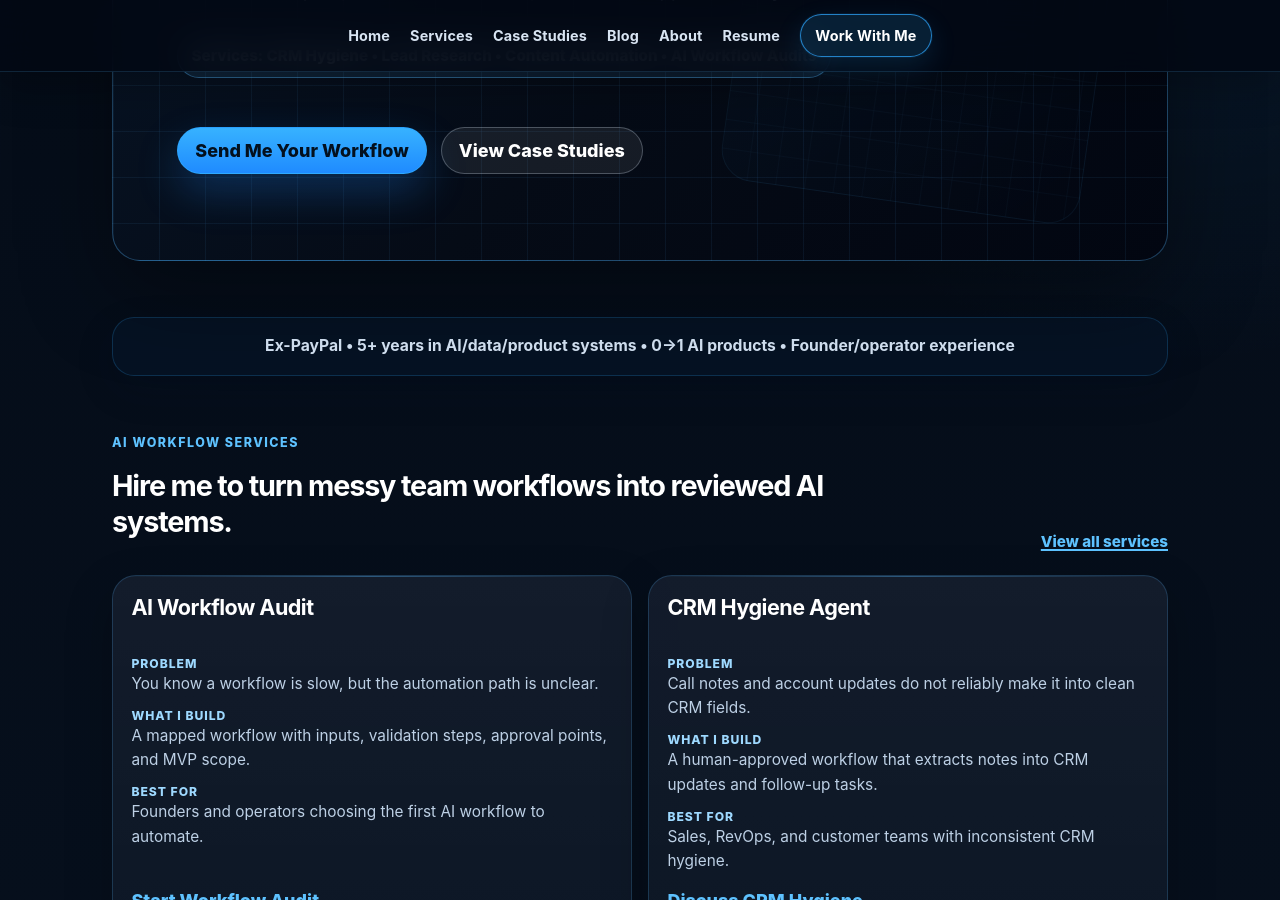
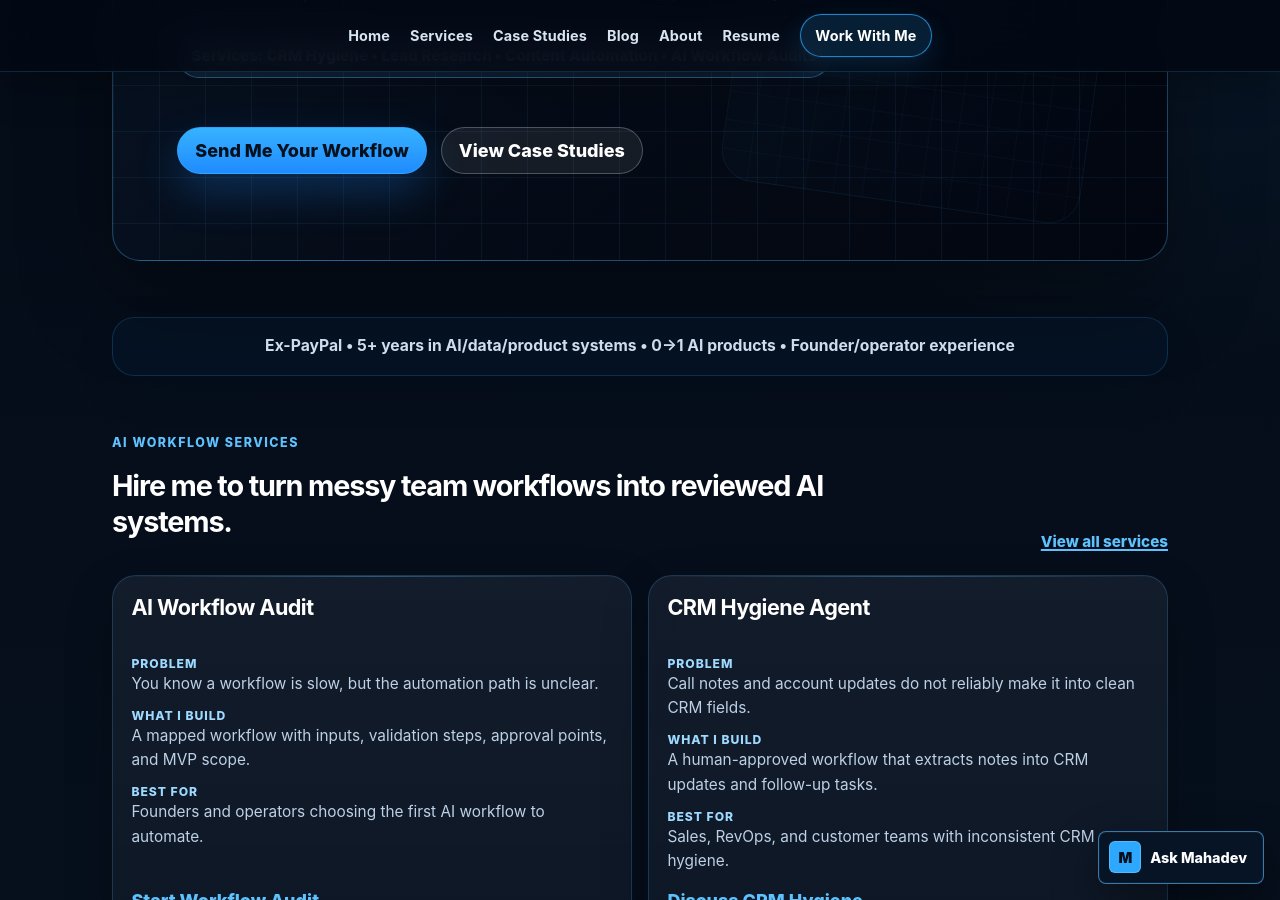
Before and after one commit to mahadevupadhyayula/mahadevupadhyayula.github.io, a Jekyll site: the page built from index.md, in a window 1280 px wide and 900 px high, scrolled down 571 px. Built offline with Jekyll 4.4.1, drawn with Linux system fonts in a browser that asks for light colours.

Commit message:
Mount Ask Mahadev across the site

```diff
--- a/_layouts/default.html
+++ b/_layouts/default.html
@@ -9,6 +9,7 @@
       </main>
     </div>
     {%- include footer.html -%}
+    {%- include ask-mahadev.html -%}
     {%- include workflow-modal.html -%}
   </body>
 </html>
```
